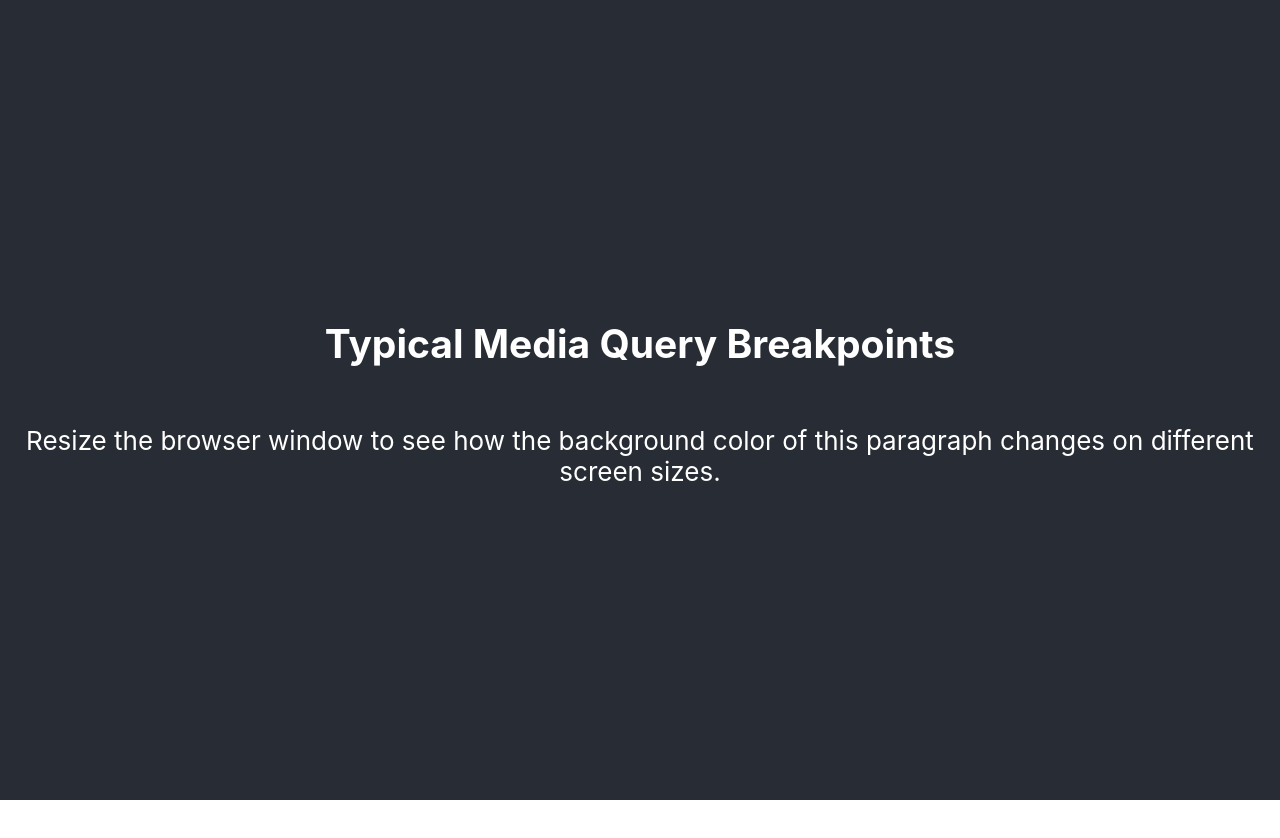
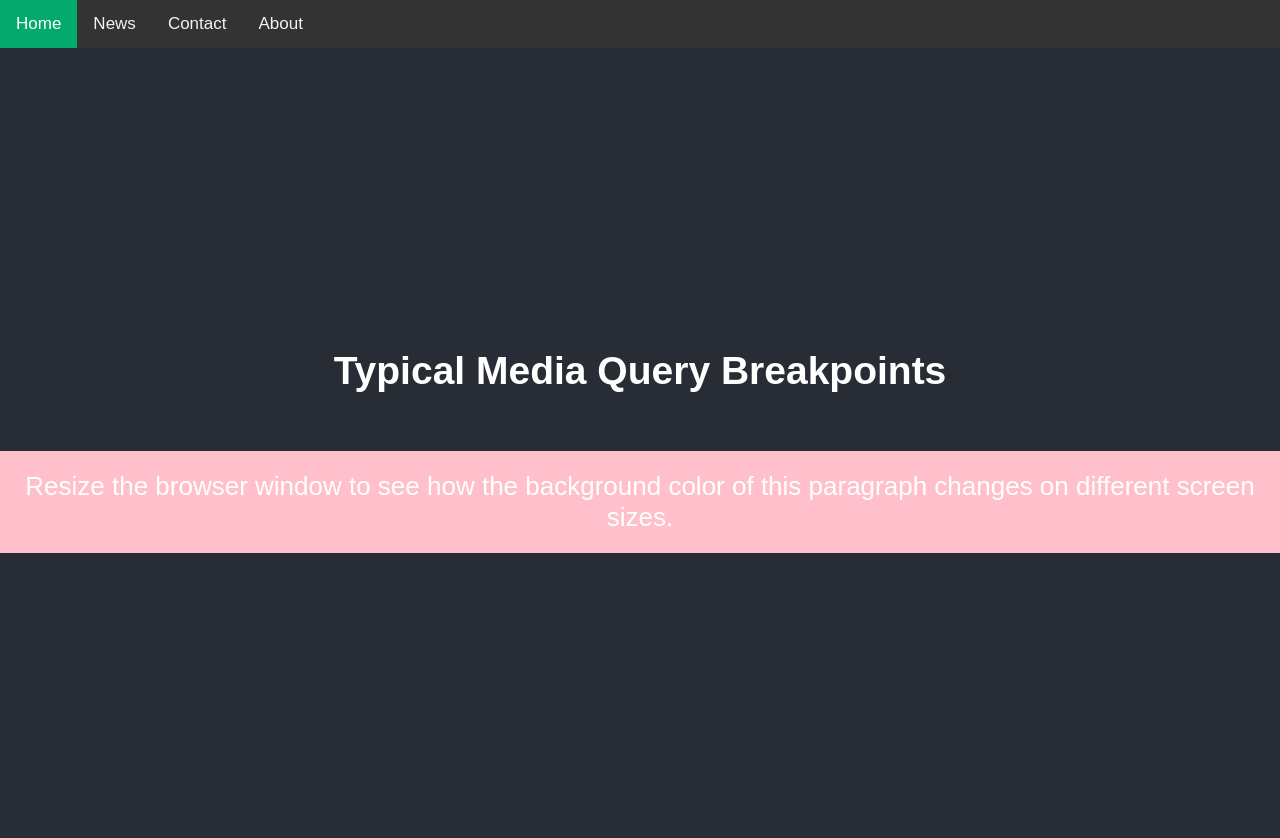
Before and after one commit to jamespeterjacob/realdeal, a React (Create React App) app: page / in a window 1280 px wide. Shown: the top 838 px of the page. Before the commit the page ends 800 px from the top, so only its background shows below. Built offline with nearby package versions, Linux system fonts and the light colour scheme.

Commit message:
modified:   src/App.css modified:   src/App.js

```diff
--- a/src/App.css
+++ b/src/App.css
@@ -36,3 +36,85 @@
     transform: rotate(360deg);
   }
 }
+
+.example {
+  padding: 20px;
+  color: white;
+}
+
+body {
+  margin: 0;
+  font-family: Arial, Helvetica, sans-serif;
+}
+
+.topnav {
+  overflow: hidden;
+  background-color: #333;
+}
+
+.topnav a {
+  float: left;
+  display: block;
+  color: #f2f2f2;
+  text-align: center;
+  padding: 14px 16px;
+  text-decoration: none;
+  font-size: 17px;
+}
+
+.topnav a:hover {
+  background-color: #ddd;
+  color: black;
+}
+
+.topnav a.active {
+  background-color: #04AA6D;
+  color: white;
+}
+
+.topnav .icon {
+  display: none;
+}
+
+/* Extra small devices (phones, 600px and down) */
+@media only screen and (max-width: 600px) {
+  .example {background: red;}
+
+  .topnav a:not(:first-child) {display: none;}
+  .topnav a.icon {
+    float: right;
+    display: block;
+  }
+
+  .topnav.responsive {position: relative;}
+  .topnav.responsive .icon {
+    position: absolute;
+    right: 0;
+    top: 0;
+  }
+  .topnav.responsive a {
+    float: none;
+    display: block;
+    text-align: left;
+  }
+}
+
+/* Small devices (portrait tablets and large phones, 600px and up) */
+@media only screen and (min-width: 600px) {
+  .example {background: green;}
+}
+
+/* Medium devices (landscape tablets, 768px and up) */
+@media only screen and (min-width: 768px) {
+  .example {background: blue;}
+}
+
+/* Large devices (laptops/desktops, 992px and up) */
+@media only screen and (min-width: 992px) {
+  .example {background: orange;}
+}
+
+/* Extra large devices (large laptops and desktops, 1200px and up) */
+@media only screen and (min-width: 1200px) {
+  .example {background: pink;}
+}
--- a/src/App.js
+++ b/src/App.js
@@ -3,13 +3,35 @@
 
 function App() {
   return (
+
     <div className="App">
+
+<div class="topnav" id="myTopnav">
+  <a href="#home" class="active">Home</a>
+  <a href="#news">News</a>
+  <a href="#contact">Contact</a>
+  <a href="#about">About</a>
+  <a href="javascript:void(0);" class="icon" onclick="myFunction()">
+    <i class="fa fa-bars"></i>
+  </a>
+</div>
       <header className="App-header">
       <h2>Typical Media Query Breakpoints</h2>
 <p class="example">Resize the browser window to see how the background color of this paragraph changes on different screen sizes.</p>
       </header>
+
+
     </div>
   );
 }
 
 export default App;
+
+function myFunction() {
+  var x = document.getElementById("myTopnav");
+  if (x.className === "topnav") {
+    x.className += " responsive";
+  } else {
+    x.className = "topnav";
+  }
+}
```
